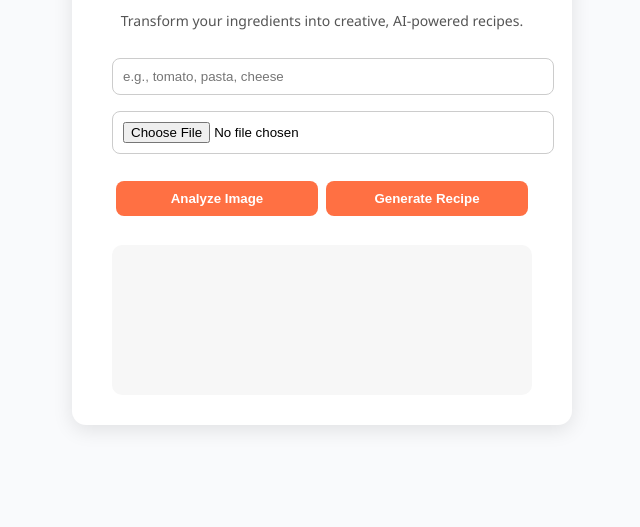
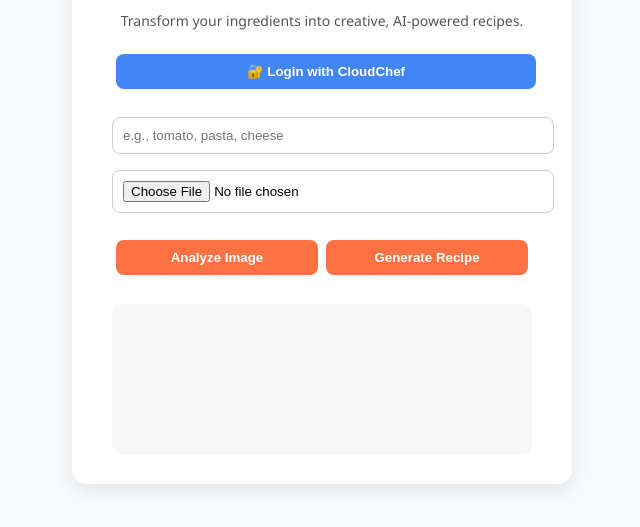
Before and after one commit to srisoman20/cloudchef-project, a plain HTML site: page frontend/index.html in a window 1280 px wide. Shown: the part 165-692 px from the top of the page, without its empty margins (318-958 px from the left). Drawn offline with Linux system fonts and the light colour scheme.

Commit message:
added login in button

```diff
--- a/frontend/index.html
+++ b/frontend/index.html
@@ -13,6 +13,24 @@
     <p class="subtitle">
       Transform your ingredients into creative, AI-powered recipes.
     </p>
+
+    <!-- 🔐 LOGIN BUTTON ADDED HERE -->
+    <button
+      onclick="window.location.href='https://us-west-1dwttcm4p9.auth.us-west-1.amazoncognito.com/login?client_id=12lhjh1sc8pp2crquvgalf9bl2&response_type=code&scope=email+openid+phone&redirect_uri=https://main.d1o5l2tvmd4zsn.amplifyapp.com'"
+      style="
+        width: 100%;
+        padding: 10px;
+        margin-bottom: 20px;
+        background-color: #4285f4;
+        color: white;
+        border: none;
+        border-radius: 8px;
+        font-weight: bold;
+        cursor: pointer;
+      "
+    >
+      🔐 Login with CloudChef
+    </button>
 
     <!-- Ingredient Input -->
     <input id="ingredients" type="text" placeholder="e.g., tomato, pasta, cheese" />
```
